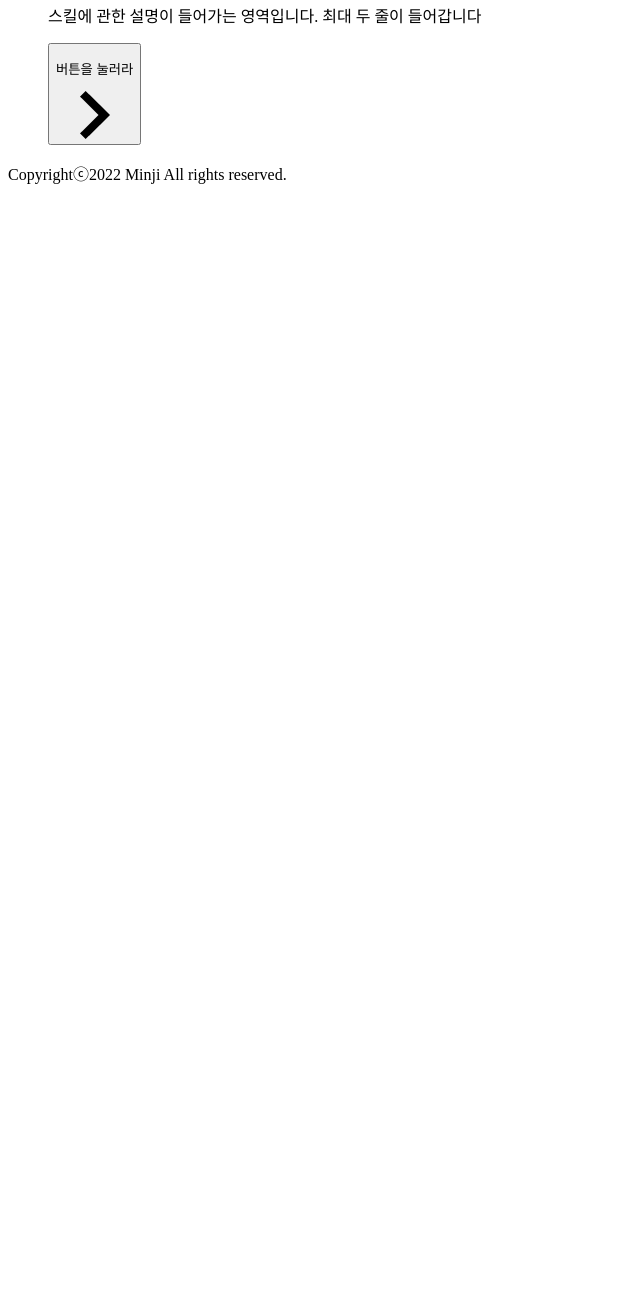
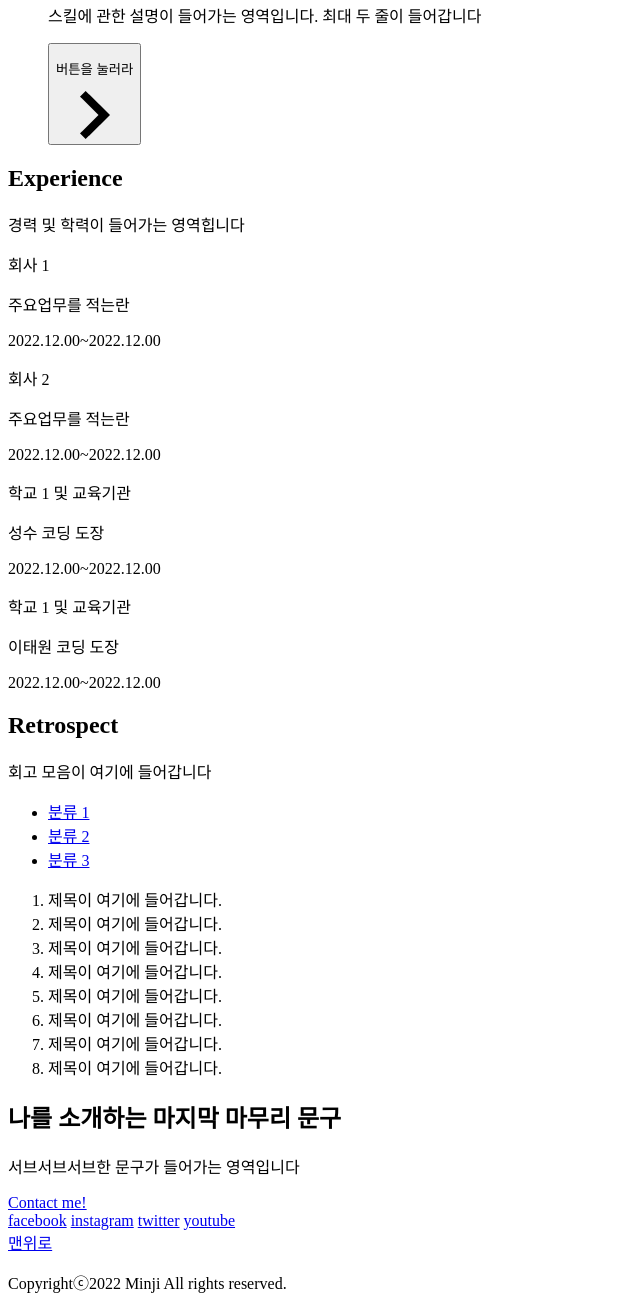
Before and after one commit to mjjeon2645/mjjeon2645.github.io, a plain HTML site: page index.html in a window 1280 px wide. Shown: the part 1348-2658 px from the top of the page, without its empty margins (0-640 px from the left). Before the commit the page ends 1549 px from the top, so only its background shows below. Drawn offline with Linux system fonts and the light colour scheme.

Commit message:
html 1차 작성 완료
html 1차 작성 완료 및 css 파일 추가 예정

```diff
--- a/index.html
+++ b/index.html
@@ -59,7 +59,7 @@
                 <section id="projects">
                     <h2>Project</h2>
                     <p>프로젝트에 관련된 것을 여기에 넣으세용</p>
-                    <ul>
+                    <ol>
                         <li>
                             <p class="project-image">img</p>
                             <p class="project-title">프로젝트에 관한 설명</p>
@@ -96,9 +96,86 @@
                                 <img src="/images/chevron-right.png">
                             </button>
                         </li>
+                    </ol>
+                </section>
+                <section id="experiences">
+                    <h2>Experience</h2>
+                    <p>경력 및 학력이 들어가는 영역힙니다</p>
+                    <div class="experience">
+                        <p class="title">회사 1</p>
+                        <p class="detail">주요업무를 적는란</p>
+                        <p class="period">2022.12.00~2022.12.00</p>
+                    </div>
+                    <div class="experience">
+                        <p class="title">회사 2</p>
+                        <p class="detail">주요업무를 적는란</p>
+                        <p class="period">2022.12.00~2022.12.00</p>
+                    </div>
+                    <div class="experience">
+                        <p class="title">학교 1 및 교육기관</p>
+                        <p class="detail">성수 코딩 도장</p>
+                        <p class="period">2022.12.00~2022.12.00</p>
+                    </div>
+                    <div class="experience">
+                        <p class="title">학교 1 및 교육기관</p>
+                        <p class="detail">이태원 코딩 도장</p>
+                        <p class="period">2022.12.00~2022.12.00</p>
+                    </div>
+                </section>
+                <section id="retrospect">
+                    <h2>Retrospect</h2>
+                    <p>회고 모음이 여기에 들어갑니다</p>
+                    <ul class="retrospect-category">
+                        <li>
+                            <a href="#">분류 1</a>
+                        </li>
+                        <li>
+                            <a href="#">분류 2</a>
+                        </li>
+                        <li>
+                            <a href="#">분류 3</a>
+                        </li>
                     </ul>
+                    <ol class="retrospects">
+                        <li class="restrospect">
+                            <div>제목이 여기에 들어갑니다.</div>
+                        </li>
+                        <li class="restrospect">
+                            <div>제목이 여기에 들어갑니다.</div>
+                        </li>
+                        <li class="restrospect">
+                            <div>제목이 여기에 들어갑니다.</div>
+                        </li>
+                        <li class="restrospect">
+                            <div>제목이 여기에 들어갑니다.</div>
+                        </li>
+                        <li class="restrospect">
+                            <div>제목이 여기에 들어갑니다.</div>
+                        </li>
+                        <li class="restrospect">
+                            <div>제목이 여기에 들어갑니다.</div>
+                        </li>
+                        <li class="restrospect">
+                            <div>제목이 여기에 들어갑니다.</div>
+                        </li>
+                        <li class="restrospect">
+                            <div>제목이 여기에 들어갑니다.</div>
+                        </li>
+                    </ol>
                 </section>
             </article>
+            <aside id="ending">
+                <h2>나를 소개하는 마지막 마무리 문구</h2>
+                <p>서브서브서브한 문구가 들어가는 영역입니다</p>
+                <a href="#">Contact me!</a>
+            </aside>
+            <div id="sns">
+                <a href="#">facebook</a>
+                <a href="#">instagram</a>
+                <a href="#">twitter</a>
+                <a href="#">youtube</a>
+            </div>
+            <a href="#" id="gotop">맨위로</a>
         </main>
         <footer>
             <p>Copyrightⓒ2022 Minji All rights reserved.</p>
```
